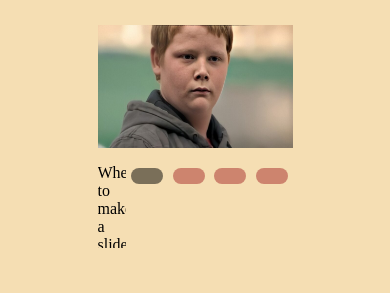
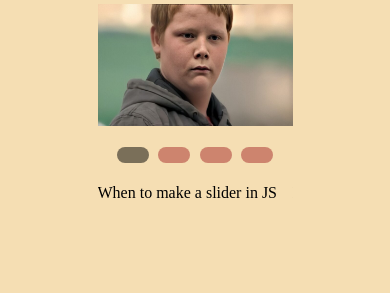
Before and after one commit to ferdente/cssMemeSlider, a plain HTML site: page index.html in a window 390 px wide. Drawn offline with Linux system fonts and the light colour scheme.

Commit message:
feat: media mobile (Sat, Sep 16, 2023 20:59:30 PM)

```diff
--- a/css/style.css
+++ b/css/style.css
@@ -11,7 +11,7 @@ body{
 
 .wrap{
     max-width: 50vw;
-    margin: 3vh auto;
+    margin: 1% auto;
 }
 
 .slider{
@@ -115,10 +115,33 @@ input[name="rad"]{
     display: flex;
     flex-direction: row;
     justify-content: space-between;
+    align-items: center;
 }
 
 .txwa{
-    max-width: 10vw;
+    max-width: 25vw;
     max-height: 10vh;
     overflow: hidden;
 }
+
+@media screen and (max-width: 600px) {
+    .wraptext{
+        flex-direction: column-reverse;
+        gap: 1em;
+    }
+    .navigation{
+        justify-content: center;
+    }
+    .txwa{
+        max-width: 50vw;
+        max-height: 10vh;
+        overflow: hidden;
+    }
+}
+
+
+@media screen and (max-width: 365px) {
+    .slide p{
+        font-size: 0.8rem;
+    }
+}
```
